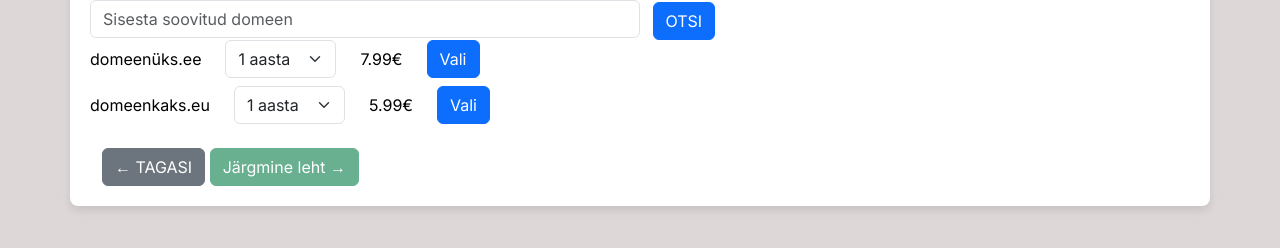
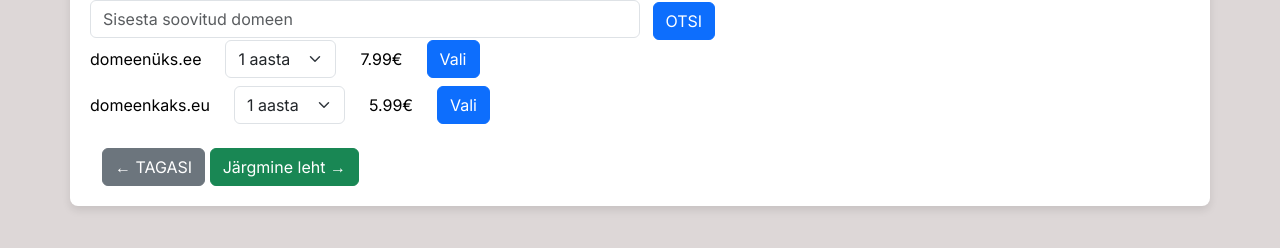
Before and after one commit to relinar/kasutajaliides, a plain HTML site: page teineleht.html in a window 1280 px wide. Shown: the part 162-410 px from the top of the page. Drawn offline with nearby package versions, Linux system fonts and the light colour scheme.

```diff
--- a/style.css
+++ b/style.css
@@ -160,3 +160,7 @@ body {
       display: none;
     }
   }
+
+  .circle{
+
+  }
--- a/teineleht.html
+++ b/teineleht.html
@@ -78,7 +78,7 @@
     <!-- Outside buttons -->
     <div class="outside-buttons container mt-4">
       <a href="index.html" class="btn btn-secondary">&larr; TAGASI</a>
-      <a href="kolmasleht.html" class="btn btn-success disabled" id="next-page-btn">Järgmine leht &rarr;</a>
+      <a href="kolmasleht.html" class="btn btn-success " id="next-page-btn">Järgmine leht &rarr;</a>
     </div>
 
 
```
